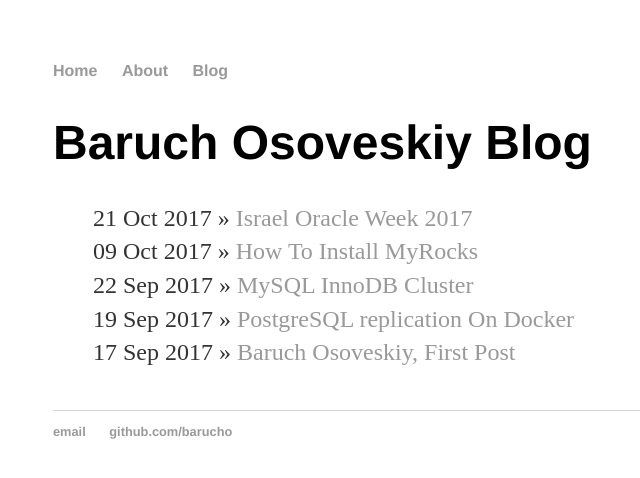
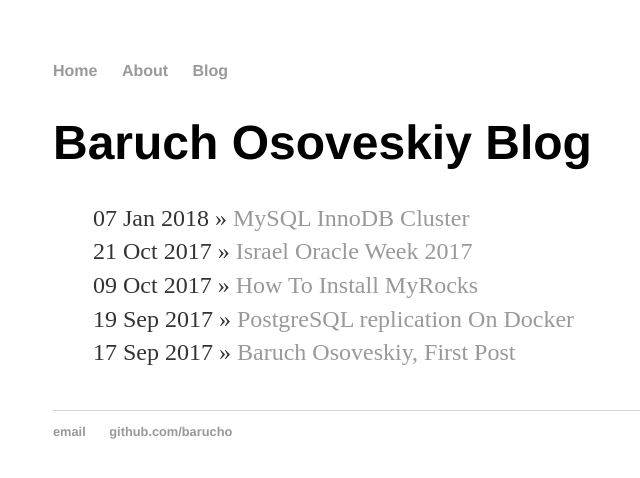
Before and after one commit to barucho/barucho.github.io, a Jekyll site: the page built from blog/index.html, in a window 1280 px wide. Shown: the top 478 px of the page, without its empty margins (139-779 px from the left). Built offline with Jekyll 4.4.1, drawn with Linux system fonts in a browser that asks for light colours.

```diff
--- a/_posts/2018-01-7-MySQL-InnoDB-Cluster.md
+++ b/_posts/2018-01-7-MySQL-InnoDB-Cluster.md
@@ -1,7 +1,7 @@
 ---
 layout: post
 title: "MySQL InnoDB Cluster"
-date: 2017-09-22
+date: 2018-01-7
 ---
 
 This Post is about MySQL InnoDB Cluser  (not MySQL Cluser NDB)
```
